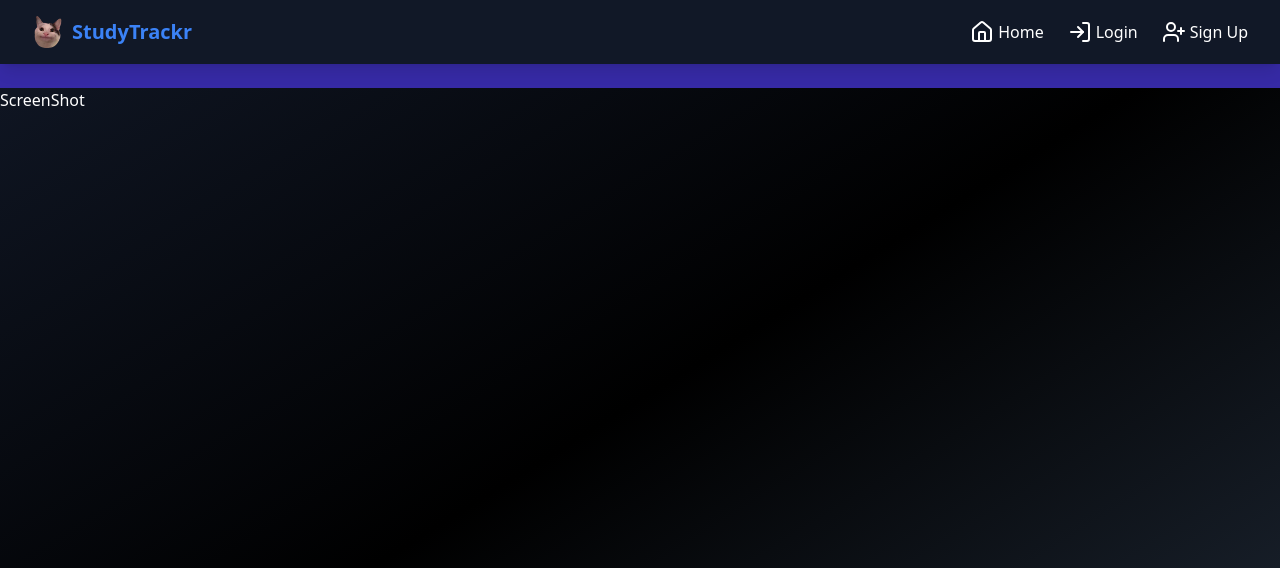
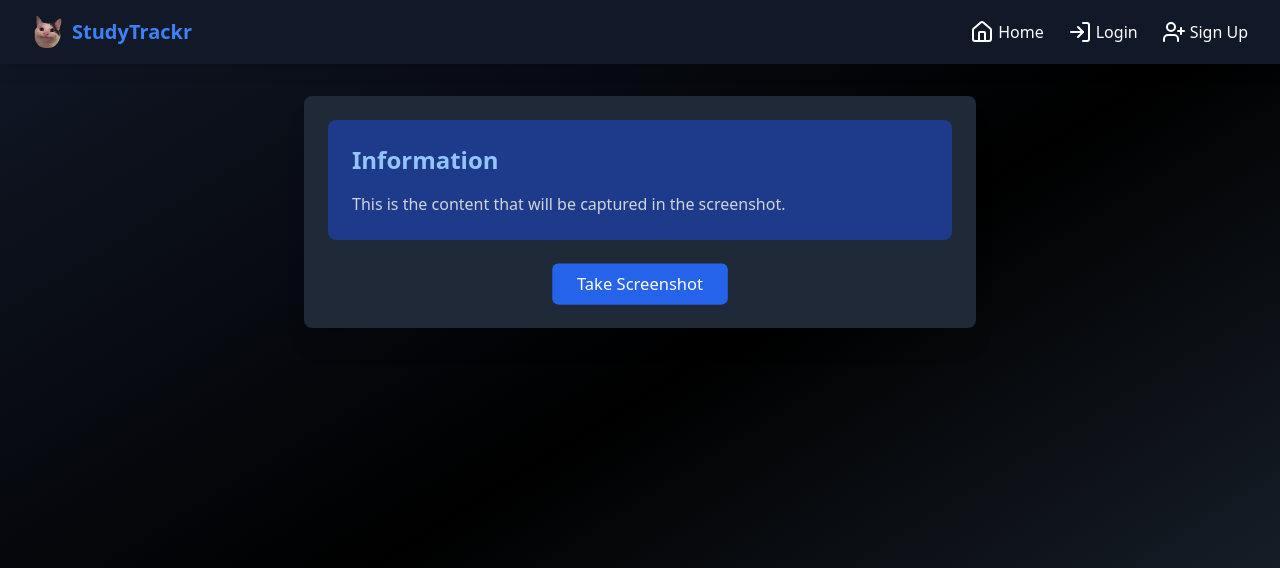
Before and after one commit to jiabaoliu-015/C16, a Flask app: page /share/ in a window 1280 px wide. Shown: the top 568 px of the page. Run offline with Flask 2, Linux system fonts and the light colour scheme; some libraries are stand-ins or nearby versions.

Commit message:
Update share.html
fix pervious error, current can correct realize a screenshot element, the other is progressing

```diff
--- a/app/templates/share.html
+++ b/app/templates/share.html
@@ -1,14 +1,24 @@
 {% extends "base.html" %}
 
+{% block title %}Share Information{% endblock %}
+
 {% block content %}
-<div id="capture-area" style="padding: 20px; background: #362aa5;">
-    <h1>information</h1>
-    <p>information</p>
-  </div>
-<style id=screenshot-btn>  </style>
-<button id="screenshot-btn">ScreenShot</button>
+<script src="https://cdnjs.cloudflare.com/ajax/libs/html2canvas/1.4.1/html2canvas.min.js"></script>
 
-<script src="https://cdnjs.cloudflare.com/ajax/libs/html2canvas/1.4.1/html2canvas.min.js"></script>
+<div class="container mx-auto pt-24 px-4 md:px-8">
+    <div class="max-w-2xl mx-auto bg-gray-800 rounded-lg shadow-xl p-6 mb-8 animate__animated animate__fadeIn">
+        <div id="capture-area" class="p-6 mb-6 bg-blue-900 rounded-lg">
+            <h1 class="text-2xl font-bold text-blue-300 mb-4">Information</h1>
+            <p class="text-gray-300">This is the content that will be captured in the screenshot.</p>
+        </div>
+
+        <div class="text-center">
+            <button id="screenshot-btn" class="bg-blue-600 hover:bg-blue-700 text-white font-medium py-2 px-6 rounded-md transition duration-200 animate__animated animate__pulse animate__infinite animate__slow">
+                Take Screenshot
+            </button>
+        </div>
+    </div>
+</div>
 
 <script>
     document.getElementById('screenshot-btn').addEventListener('click', async () => {
@@ -19,27 +29,23 @@
           logging: false
         });
 
-
         canvas.toBlob(async (blob) => {
           try {
-
             await navigator.clipboard.write([
               new ClipboardItem({ 'image/png': blob })
             ]);
-
-
-            alert('Success ScreenShot!');
+            alert('Screenshot copied to clipboard!');
           } catch (err) {
             console.error('error:', err);
-            alert('error');
+            alert('Failed to copy screenshot');
           }
         }, 'image/png');
 
       } catch (err) {
         console.error('error:', err);
-        alert('error');
+        alert('Failed to take screenshot');
       }
     });
-  </script>
+</script>
 
 {% endblock %}
```
